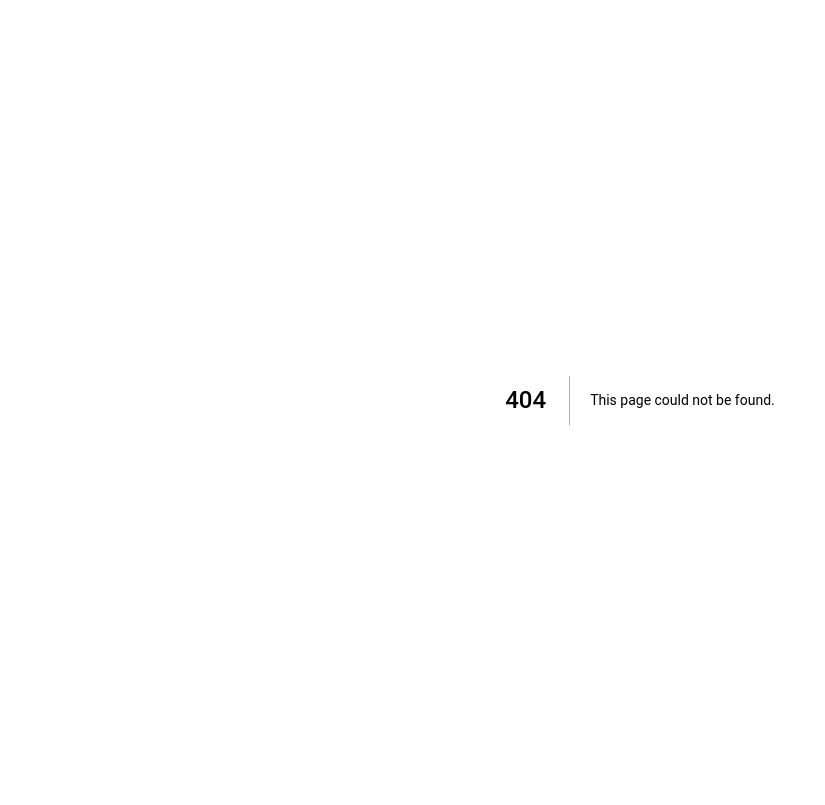
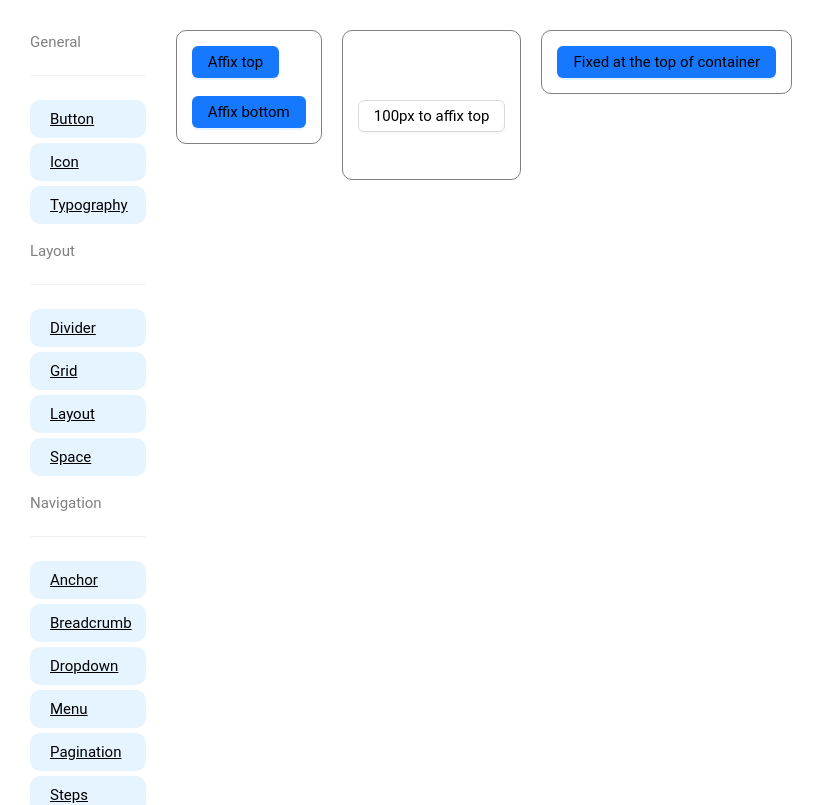
Before and after one commit to Pallab6Sense/AntD-Components, a Next.js app: page /affix in a window 1280 px wide. Before the commit this address had no page. Shown: the top 805 px of the page, without its empty margins (0-825 px from the left). Built offline with nearby package versions, Linux system fonts and the light colour scheme.

Commit message:
Affix done 6:15 PM

```diff
--- a/Components/Navigation.js
+++ b/Components/Navigation.js
@@ -188,6 +188,15 @@ const Navigation = () => {
             </li>
 
           </div>
+
+          <div className="other">
+          <p className="heading">Other</p>
+
+            <Divider></Divider>
+            <li>
+              <Link href="/affix">Affix</Link>
+            </li>
+          </div>
         </ul>
       </div>
     </>
--- /dev/null
+++ b/pages/affix.js
@@ -0,0 +1,47 @@
+import Navigation from '@/Components/Navigation';
+import { Affix, Button } from 'antd';
+import { useState } from 'react';
+const Aff_ix = () => {
+  const [top, setTop] = useState(10);
+  const [bottom, setBottom] = useState(10);
+  const [container, setContainer] = useState(null);
+
+  return (
+    <div className="container">
+      <Navigation></Navigation>
+      <div className="affixContainer">
+        <div className="affixExample1">
+          <Affix offsetTop={top}>
+            <Button type="primary" onClick={() => setTop(top + 10)}>
+              Affix top
+            </Button>
+          </Affix>
+          <br />
+          <Affix offsetBottom={bottom}>
+            <Button type="primary" onClick={() => setBottom(bottom + 10)}>
+              Affix bottom
+            </Button>
+          </Affix>
+        </div>
+
+        <div className="affixExample2">
+          <Affix offsetTop={100} onChange={(affixed) => console.log(affixed)}>
+            <Button>100px to affix top</Button>
+          </Affix>
+        </div>
+
+        <div className="affixExample3">
+        <div className="scrollable-container" ref={setContainer}>
+      <div className="background">
+        <Affix target={() => container}>
+          <Button type="primary">Fixed at the top of container</Button>
+        </Affix>
+      </div>
+    </div>
+        </div>
+      </div>
+    </div>
+  );
+};
+
+export default Aff_ix;
--- a/styles/globals.scss
+++ b/styles/globals.scss
@@ -890,3 +890,26 @@ li {
   background: rgba(0, 0, 0, 0.05);
   border-radius: 4px;
 }
+
+.affixContainer{
+  @include componentContainer()
+}
+.affixExample1,
+.affixExample2,
+.affixExample3{
+  @include divStyle()
+}
+
+.affixExample2{
+  height: 150px;
+}
+
+#components-affix-demo-target .scrollable-container {
+  height: 100px;
+  overflow-y: scroll;
+}
+#components-affix-demo-target .background {
+  padding-top: 60px;
+  height: 300px;
+  background-image: url('https://zos.alipayobjects.com/rmsportal/RmjwQiJorKyobvI.jpg');
+}
```
